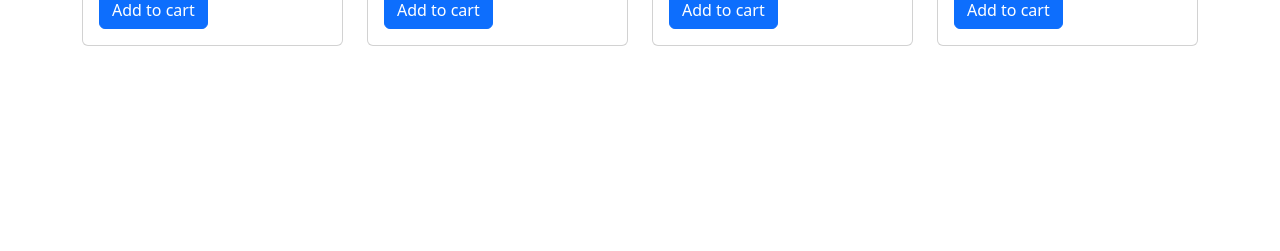
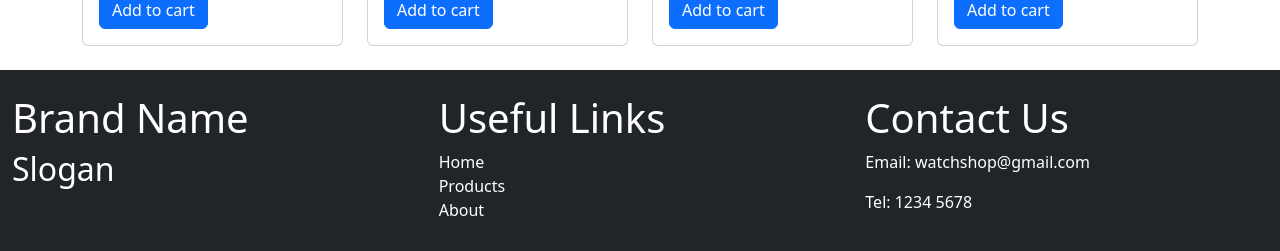
Before and after one commit to Vincent-Wong0925/e-commerce-project, a React (Create React App) app in the folder view/app/: page / in a window 1280 px wide. Shown: the part 780-1031 px from the top of the page. Before the commit the page ends 826 px from the top, so only its background shows below. Built offline with nearby package versions, Linux system fonts and the light colour scheme.

Commit message:
Implement footer

```diff
--- /dev/null
+++ b/view/app/src/components/footer/index.js
@@ -0,0 +1,33 @@
+import React from "react";
+import Col from "react-bootstrap/esm/Col";
+import Container from "react-bootstrap/esm/Container";
+import Row from "react-bootstrap/esm/Row";
+import { Link } from "react-router-dom";
+
+const Footer = () => {
+    return (
+        <footer>
+            <Container className="bg-dark text-white py-4 mt-4" fluid>
+                <Row>
+                    <Col>
+                        <h1>Brand Name</h1>
+                        <h2>Slogan</h2>
+                    </Col>
+                    <Col>
+                        <h1>Useful Links</h1>
+                        <Link className="text-reset text-decoration-none d-block" to='/'>Home</Link>
+                        <Link className="text-reset text-decoration-none d-block" to='/products'>Products</Link>
+                        <Link className="text-reset text-decoration-none d-block" to='/about'>About</Link>
+                    </Col>
+                    <Col>
+                        <h1>Contact Us</h1>
+                        <p>Email: watchshop@gmail.com</p>
+                        <p>Tel: 1234 5678</p>
+                    </Col>
+                </Row>
+            </Container>
+        </footer>
+    )
+}
+
+export default Footer;
--- a/view/app/src/pages/homePage/index.js
+++ b/view/app/src/pages/homePage/index.js
@@ -2,6 +2,7 @@ import React from "react";
 import Banner from "../../components/banner";
 import ProductList from "../../components/productList";
 import watchImg from "../../img/watch.jpg";
+import Footer from "../../components/footer";
 
 const HomePage = () => {
     return(
@@ -13,6 +14,7 @@ const HomePage = () => {
                 {image: watchImg, name: "jkhkjnj", price: 3600.00},
                 {image: watchImg, name: "jkhkjnj", price: 3600.00}
             ]} />
+            <Footer />
         </div>
     );
 }
```
